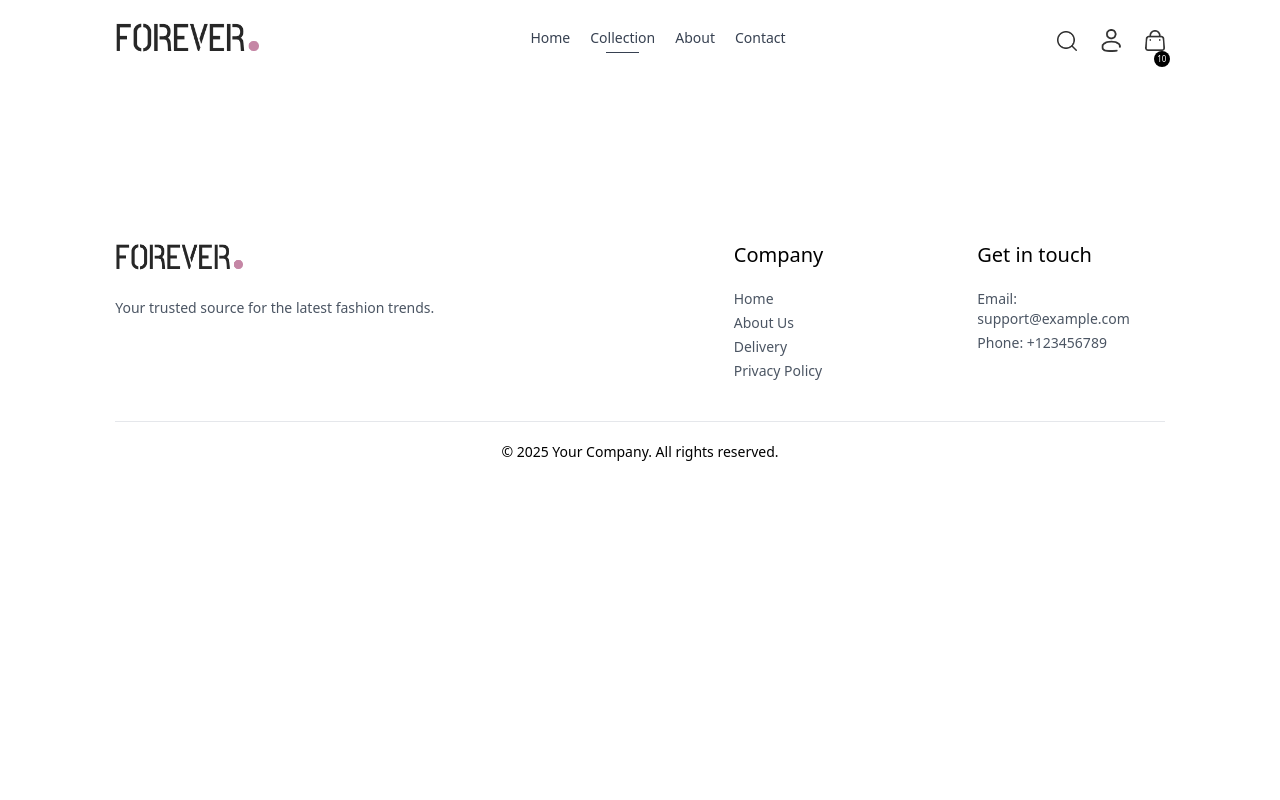
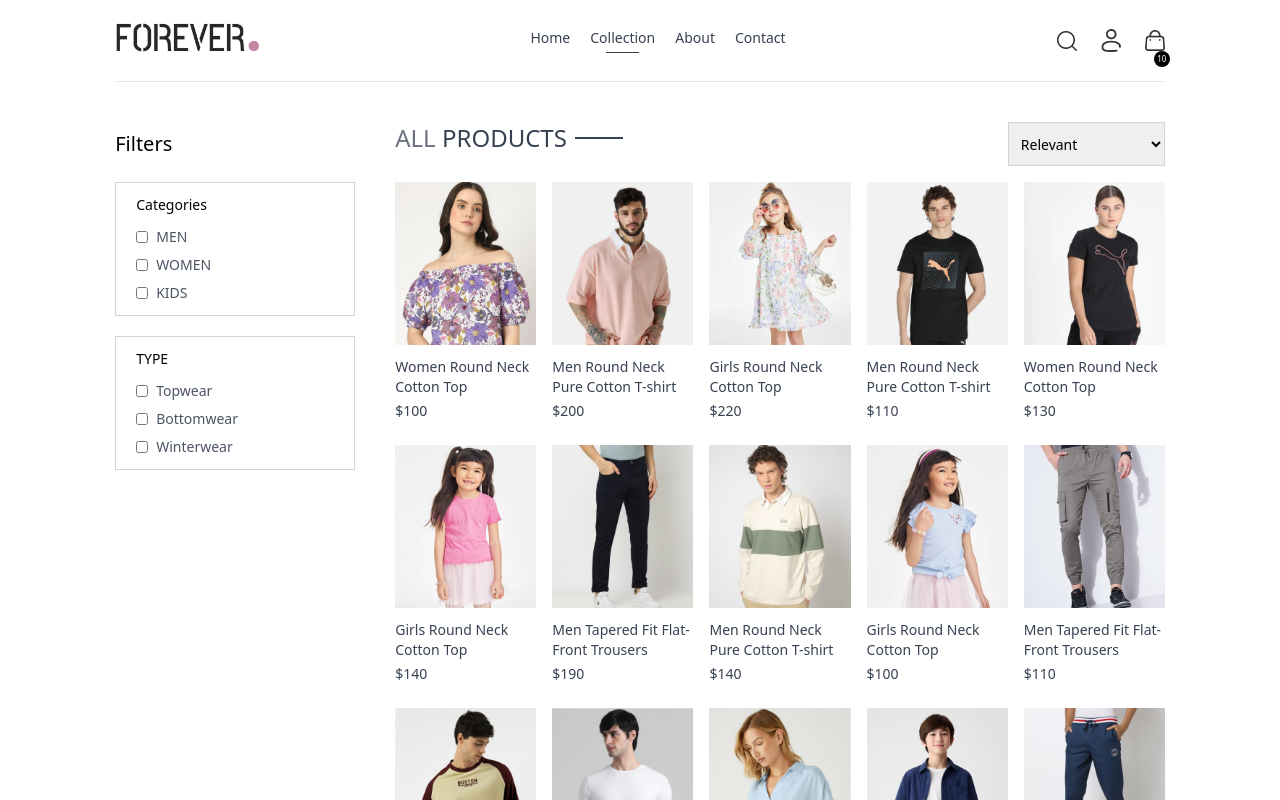
Before and after one commit to archit090301/forever-project, a React (Vite) app: page /collection in a window 1280 px wide. Shown: the top 800 px of the page. Built offline with nearby package versions, Linux system fonts and the light colour scheme.

Commit message:
UI for collections

```diff
--- a/src/pages/Collection.jsx
+++ b/src/pages/Collection.jsx
@@ -1,9 +1,76 @@
-import React from 'react'
+import React, { useEffect } from 'react'
+import { useContext } from 'react'
+import { ShopContext } from '../context/ShopContext'
+import { assets } from '../assets/assets';
+import Title from '../components/Title';
+import ProductItem from '../components/ProductItem';
 
 const Collection = () => {
+
+  const {products} = useContext(ShopContext);
+  const [showFilter, setShowFilter] = React.useState(false);
+  const [filteredProducts, setFilteredProducts] = React.useState(products);
+
+  useEffect(()=>{
+    setFilteredProducts(products);
+  },[products])
+
   return (
-    <div>
-
+    <div className='flex flex-col sm:flex-row gap-1 sm:gap-10 pt-10 border-t'>
+      {/** Filter options */}
+      <div className='min-w-60'>
+        <p onClick={() => setShowFilter(!showFilter)} className='my-2 text-xl flex items-center cursor-pointer gap-2'>Filters
+          <img className={`h-3 sm:hidden ${showFilter ? 'rotate-90' : ''}`} src={assets.dropdown_icon} alt="" />
+        </p>
+        {/** Categories filter */}
+        <div className={`border border-gray-300 pl-5 py-3 mt-6 ${showFilter ? '' : 'hidden'} sm:block`}>
+          <p className='mb-3 text-sm font-medium'>Categories</p>
+          <div className='flex flex-col gap-2 text-sm font-light text-gray-600'>
+            <p className='flex gap-2'>
+              <input type="checkbox" name="category" id="category1" className='w-3' value={'men'} />MEN
+            </p>
+            <p className='flex gap-2'>
+              <input type="checkbox" name="category" id="category2" className='w-3' value={'women'} />WOMEN
+            </p>
+            <p className='flex gap-2'>
+              <input type="checkbox" name="category" id="category3" className='w-3' value={'kids'} />KIDS
+            </p>
+          </div>
+        </div>
+        {/** Sub categories filter */}
+        <div className={`border border-gray-300 pl-5 py-3 my-5 ${showFilter ? '' : 'hidden'} sm:block`}>
+          <p className='mb-3 text-sm font-medium'>TYPE</p>
+          <div className='flex flex-col gap-2 text-sm font-light text-gray-600'>
+            <p className='flex gap-2'>
+              <input type="checkbox" name="subcategory" id="subcategory1" className='w-3' value={'Topwear'} />Topwear
+            </p>
+            <p className='flex gap-2'>
+              <input type="checkbox" name="subcategory" id="subcategory2" className='w-3' value={'Bottomwear'} />Bottomwear
+            </p>
+            <p className='flex gap-2'>
+              <input type="checkbox" name="subcategory" id="subcategory3" className='w-3' value={'Winterwear'} />Winterwear
+            </p>
+          </div>
+        </div>
+      </div>
+      {/** Products display */}
+      <div className='flex-1'>
+        <div className='flex justify-between text-base sm:text-2xl mb-4'>
+          <Title text1={'ALL'} text2={'PRODUCTS'}/>
+          {/** Sorting options */}
+          <select className='border border-gray-300 px-2 text-sm' name="sort" id="sort">
+            <option value="relevant">Relevant</option>
+            <option value="low_high">Price: Low to High</option>
+            <option value="high_low">Price: High to Low</option>
+          </select>
+        </div>
+        {/** Rendering Products */}
+        <div className='grid grid-cols-2 sm:grid-cols-3 md:grid-cols-4 lg:grid-cols-5 gap-4 gap-y-6'>
+          {filteredProducts.map((items, index)=>(
+            <ProductItem key={index} id={items._id} image={items.image} name={items.name} price ={items.price}/>
+          ))}
+        </div>
+      </div>
     </div>
   )
 }
```
